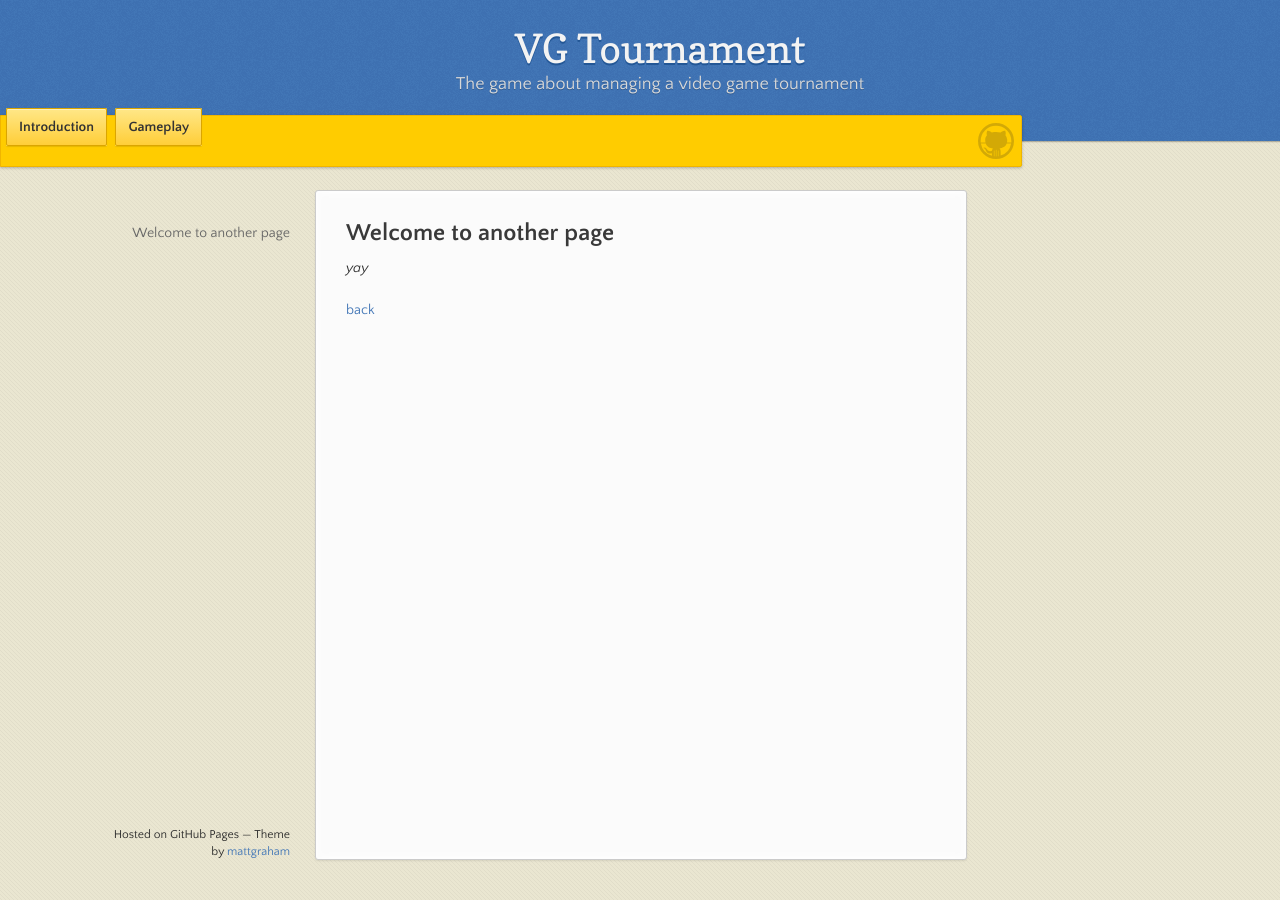
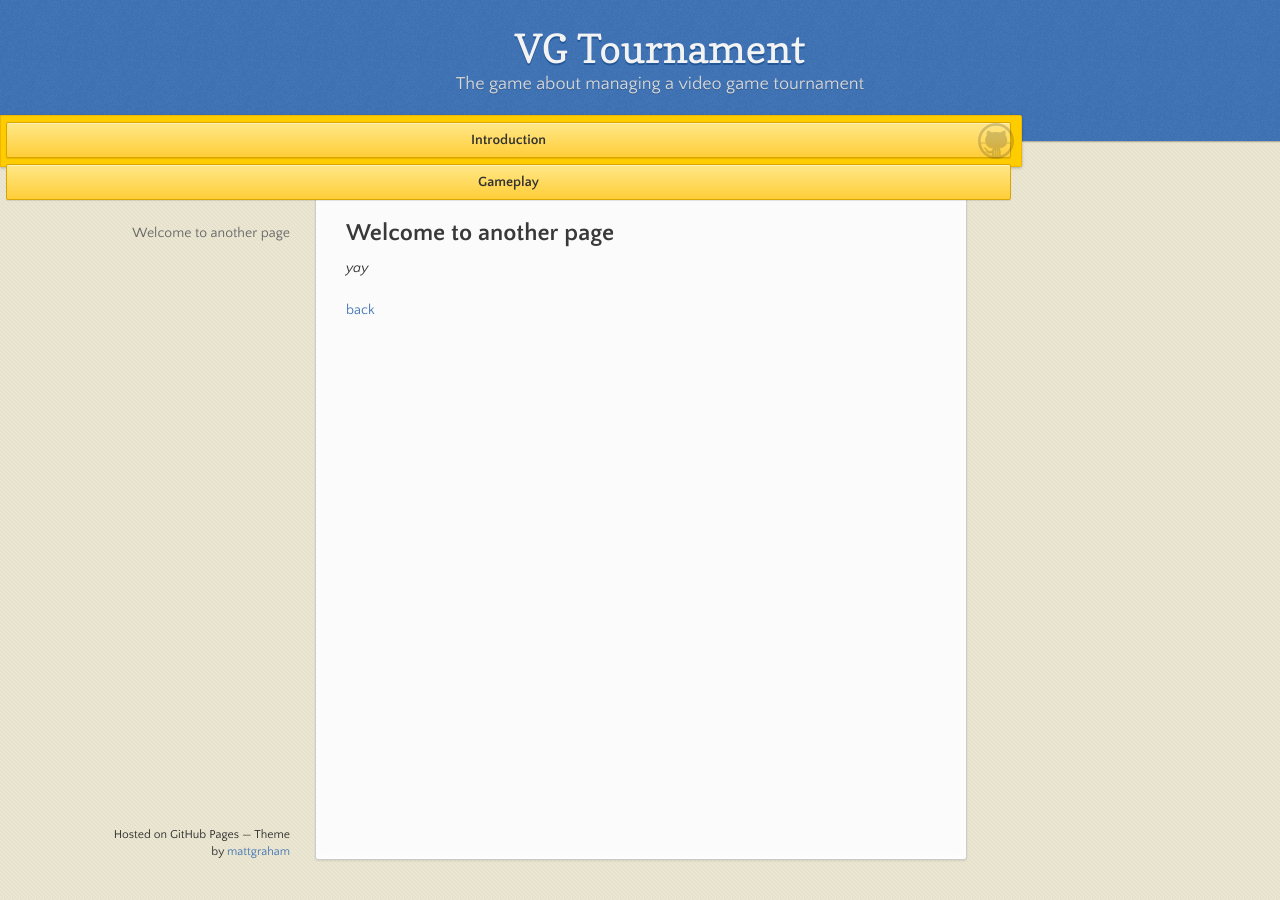
Before and after one commit to Hugo-Bo-Diaz/VGTournamentWiki, a Jekyll site: the page built from another-page.md, in a window 1280 px wide. Built offline with Jekyll 4.4.1, drawn with Linux system fonts in a browser that asks for light colours.

Commit message:
more attempts

```diff
--- a/_sass/jekyll-theme-leap-day.scss
+++ b/_sass/jekyll-theme-leap-day.scss
@@ -212,7 +212,7 @@ header {
     display:inline-block;
     text-align:center;
 	left:50%;
-    display:inline;
+    display: block;
 
     &:hover {
       background: linear-gradient(rgb(255, 231, 136), rgb(255, 231, 136));
```
Also changed, not shown: index.md (+1 -1 lines).
